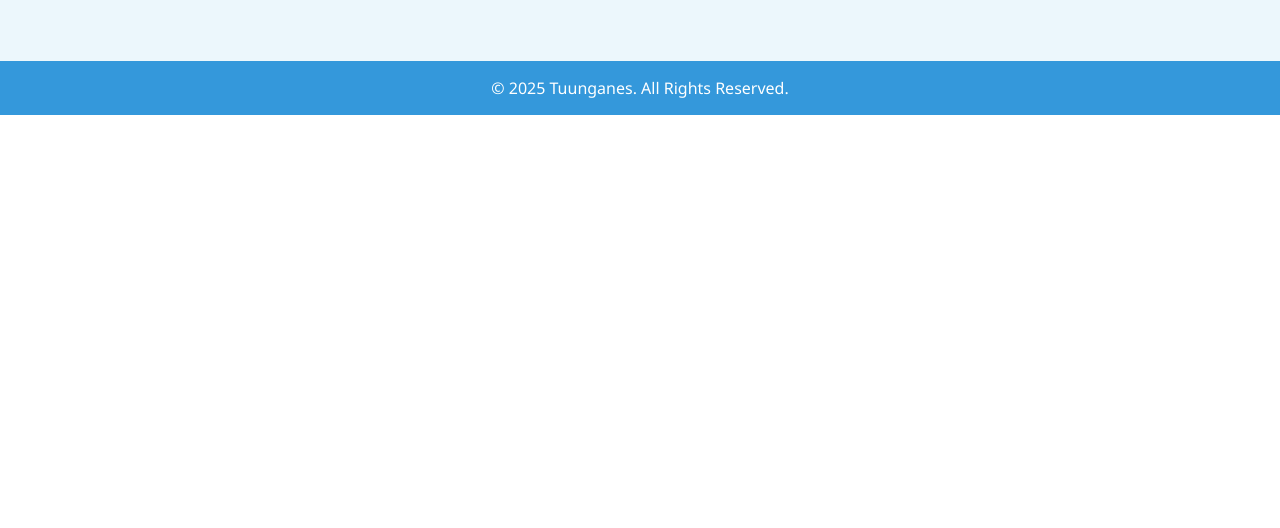
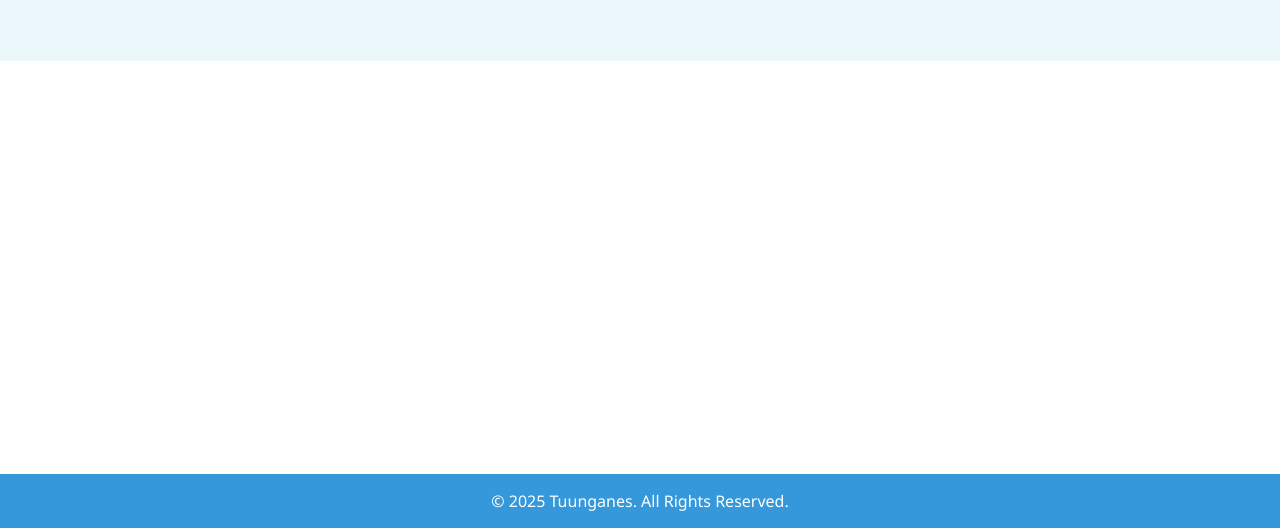
Before and after one commit to MarcelBag/tuungane, a plain HTML site: page index.html in a window 1280 px wide. Shown: the part 272-800 px from the top of the page. Drawn offline with Linux system fonts and the light colour scheme.

Commit message:
updating tuunganes css

```diff
--- a/css/styles.css
+++ b/css/styles.css
@@ -4,13 +4,20 @@
     box-sizing: border-box;
   }
 
-  body, html {
+  html, body {
     height: 100%;
     font-family: 'Segoe UI', sans-serif;
+    background: #fff;
     color: #333;
-    background: #fff;
     display: flex;
     flex-direction: column;
+
+  }
+
+  body {
+    display: flex;
+    flex-direction: column;
+    min-height: 100vh;
   }
 
   header {
@@ -102,4 +109,5 @@
     color: #fff;
     text-align: center;
     padding: 1rem 0;
+    margin-top: auto;
   }
```
